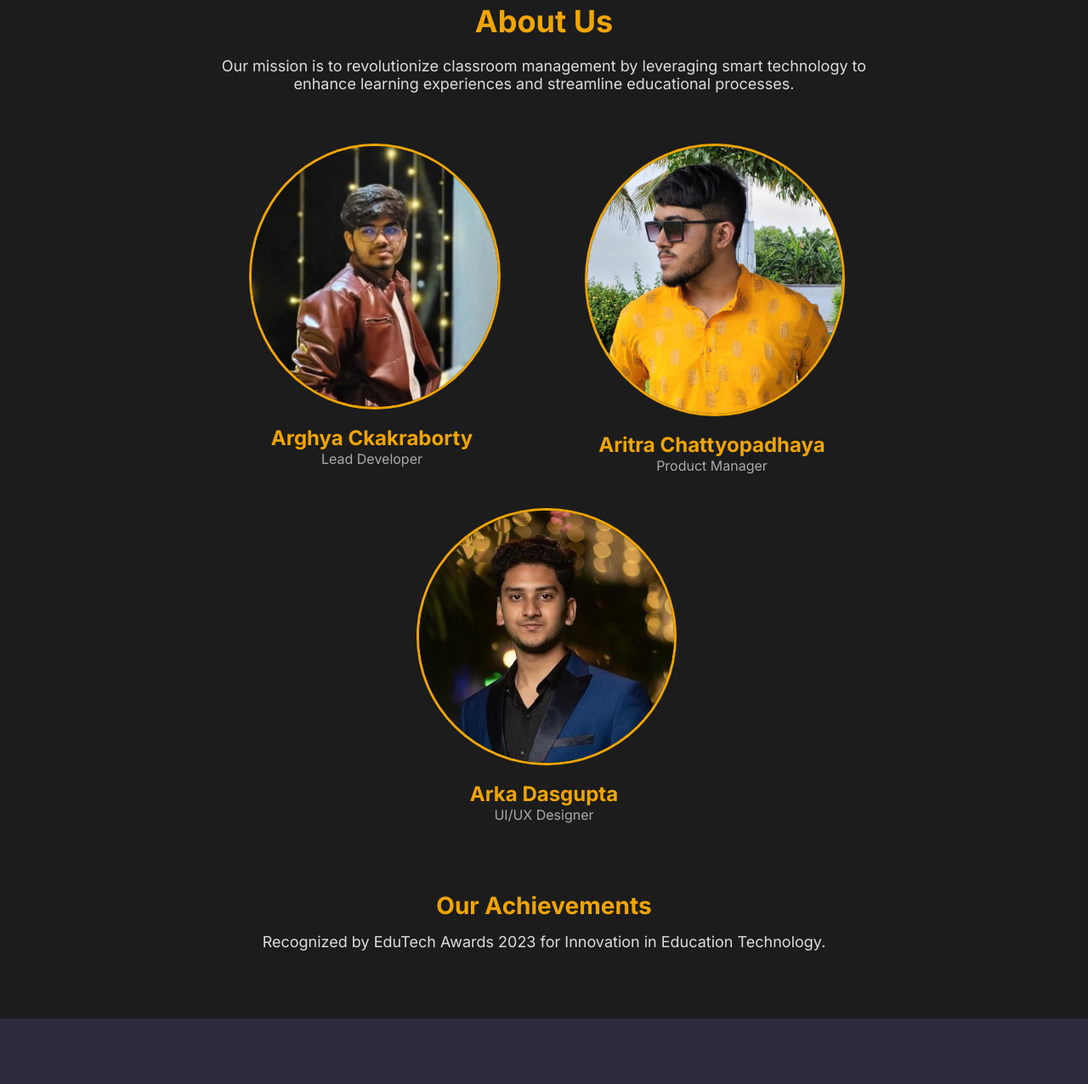
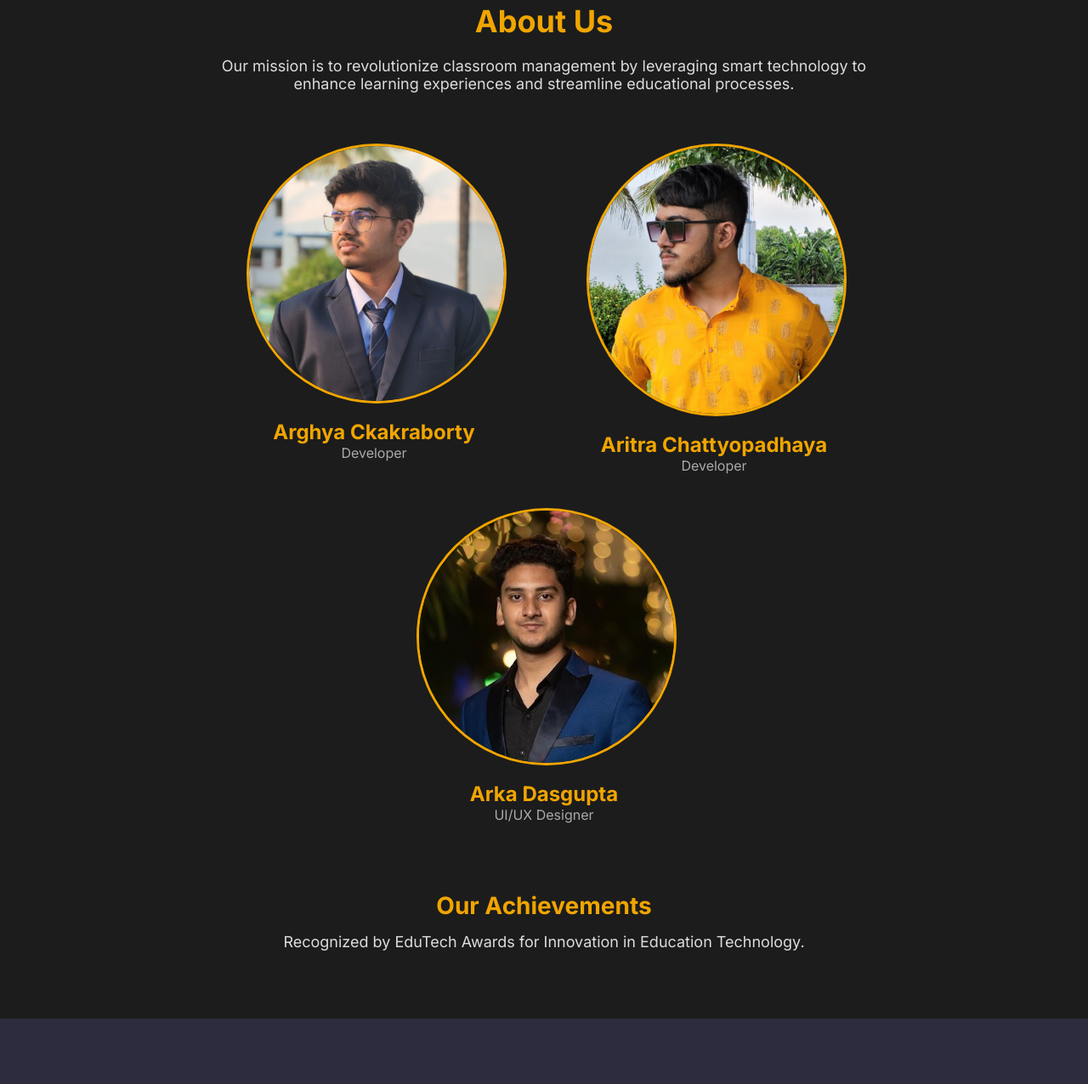
Before and after one commit to arghya45-dev/SCMS, a plain HTML site: page index.html in a window 1280 px wide. Shown: the part 1810-3086 px from the top of the page at 85% size. Drawn offline with Linux system fonts and the light colour scheme.

Commit message:
Add images and designation

```diff
--- a/index.html
+++ b/index.html
@@ -92,14 +92,14 @@
                 </p>
                 <div class="team">
                     <div class="team-member">
-                        <img src="./images/Screenshot_28-8-2024_1199_www.instagram.com.jpeg" alt="Team Member 1" class="team-photo">
+                        <img src="./images/arghya1.jpg" alt="Team Member 1" class="team-photo">
                         <h3 class="team-name">Arghya Ckakraborty</h3>
-                        <p class="team-role">Lead Developer</p>
+                        <p class="team-role">Developer</p>
                     </div>
                     <div class="team-member">
                         <img src="./images/aritra1.jpg" alt="Team Member 2" class="team-photo">
                         <h3 class="team-name">Aritra Chattyopadhaya</h3>
-                        <p class="team-role">Product Manager</p>
+                        <p class="team-role">Developer</p>
                     </div>
                     <div class="team-member">
                         <img src="./images/arka1.jpg" alt="Team Member 3" class="team-photo">
@@ -109,7 +109,7 @@
                 </div>
                 <div class="achievements">
                     <h3 class="achievement-title">Our Achievements</h3>
-                    <p class="achievement-text">Recognized by EduTech Awards 2023 for Innovation in Education Technology.</p>
+                    <p class="achievement-text">Recognized by EduTech Awards for Innovation in Education Technology.</p>
                 </div>
             </div>
         </section>
```
Also changed, not shown: images/arghya1.jpg (added).
